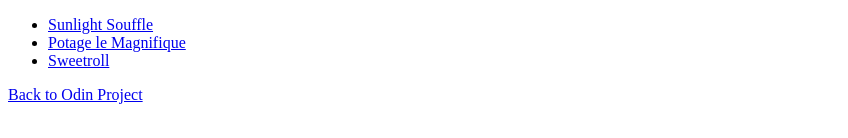
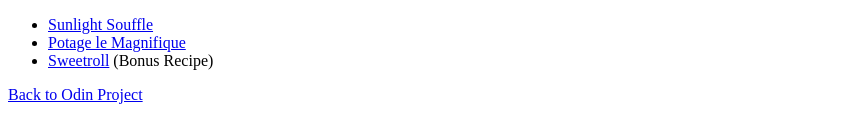
Before and after one commit to KGPraveen/odin-recipes, a plain HTML site: page index.html in a window 1280 px wide. Shown: the part 546-684 px from the top of the page, without its empty margins (0-848 px from the left). Drawn offline with Linux system fonts and the light colour scheme.

Commit message:
Added "(Bonus Recipe)" next to sweetrolls recipe
I have added an extra text next to Sweetrolls recipe as it was
not originally part of the uncommon taste recipes, hence I specified
it was a bonus recipe.

```diff
--- a/index.html
+++ b/index.html
@@ -21,7 +21,7 @@
     <ul>
         <li><a href="./sunlightsouffle.html">Sunlight Souffle</a></li>
         <li><a href="./potagelemagnifique.html">Potage le Magnifique</a></li>
-        <li><a href="./sweetroll.html">Sweetroll</a></li>
+        <li><a href="./sweetroll.html">Sweetroll</a> (Bonus Recipe)</li>
     </ul>
     <a href="https://www.theodinproject.com/lessons/foundations-recipes">Back to Odin Project</a>
 </body>
```
